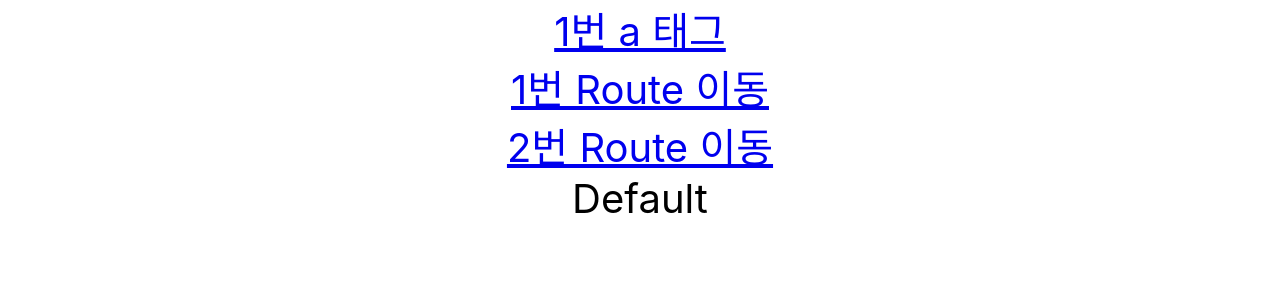
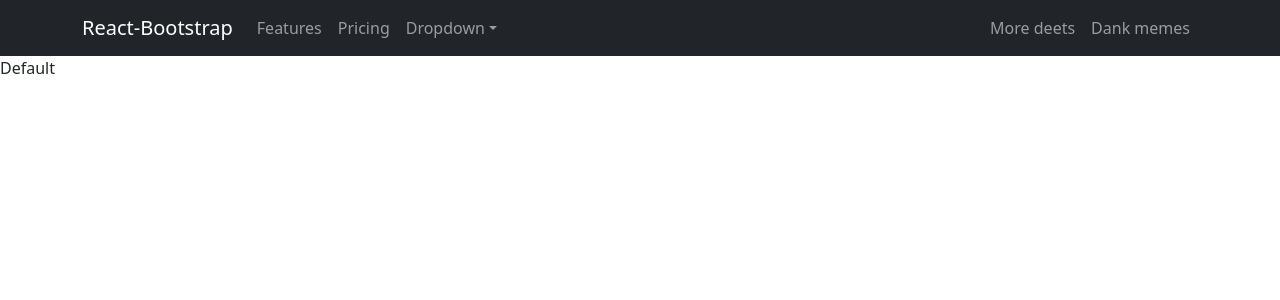
Before and after one commit to Betweak-Public-Lecture/jeonnam-nft-market-react, a React (Create React App) app: page /nft-market in a window 1280 px wide. Shown: the top 300 px of the page. Built offline with nearby package versions, Linux system fonts and the light colour scheme.

Commit message:
Apply bootstrap navbar

```diff
--- a/package.json
+++ b/package.json
@@ -6,7 +6,9 @@
     "@testing-library/jest-dom": "^5.11.4",
     "@testing-library/react": "^11.1.0",
     "@testing-library/user-event": "^12.1.10",
+    "bootstrap": "^5.0.2",
     "react": "^17.0.2",
+    "react-bootstrap": "^2.0.0-beta.4",
     "react-dom": "^17.0.2",
     "react-router-dom": "^5.2.0",
     "react-scripts": "4.0.3",
--- a/src/App.js
+++ b/src/App.js
@@ -1,30 +1,18 @@
 import logo from "./logo.svg";
-import "./App.css";
-import HelloWorld from "./components/HelloWorld";
-import CaptionImage from "./components/CaptionImage";
-import Blink from "./components/Blink";
-import BlinkBox from "./components/BlinkBox";
+// import "./App.css";
+import { BrowserRouter as Router, Switch, Route, Link } from "react-router-dom";
 
-import { BrowserRouter as Router, Switch, Route, Link } from "react-router-dom";
+import Navbar from "./components/Navbar";
 
 function App() {
   return (
     <Router>
-      <div style={{ textAlign: "center", fontSize: 40 }}>
-        <a href="/1">1번 a 태그</a>
-
-        <br />
-        <Link to="/1">1번 Route 이동</Link>
-        <br />
-        <Link to="/2">2번 Route 이동</Link>
-        <br />
-
-        <Switch>
-          <Route path="/1">Route1번</Route>
-          <Route path="/2">Route2번</Route>
-          <Route>Default</Route>
-        </Switch>
-      </div>
+      <Navbar />
+      <Switch>
+        <Route path="/1">Route1번</Route>
+        <Route path="/2">Route2번</Route>
+        <Route>Default</Route>
+      </Switch>
     </Router>
   );
 }
@@ -43,7 +31,7 @@
           imgSrc="http://www.h2news.kr/data/photos/20200101/art_15780333131476_8e8349.jpg"
           caption="이건 트럭입니다."
         /> */}
-        <BlinkBox text="깜빡이는 문자." />
+        {/* <BlinkBox text="깜빡이는 문자." /> */}
         {/* <Blink text="깜빡이는 문자." /> */}
       </header>
     </div>
--- a/src/components/Navbar.js
+++ b/src/components/Navbar.js
@@ -1,5 +1,42 @@
 import React from "react";
+// bootstrap import
+import {
+  Navbar as BSNavbar,
+  Container,
+  Nav,
+  NavDropdown,
+} from "react-bootstrap";
 
 export default function Navbar(props) {
-  return <nav>This is navbar</nav>;
+  return (
+    <BSNavbar collapseOnSelect expand="lg" bg="dark" variant="dark">
+      <Container>
+        <BSNavbar.Brand href="#home">React-Bootstrap</BSNavbar.Brand>
+        <BSNavbar.Toggle aria-controls="responsive-navbar-nav" />
+        <BSNavbar.Collapse id="responsive-navbar-nav">
+          <Nav className="me-auto">
+            <Nav.Link href="#features">Features</Nav.Link>
+            <Nav.Link href="#pricing">Pricing</Nav.Link>
+            <NavDropdown title="Dropdown" id="collasible-nav-dropdown">
+              <NavDropdown.Item href="#action/3.1">Action</NavDropdown.Item>
+              <NavDropdown.Item href="#action/3.2">
+                Another action
+              </NavDropdown.Item>
+              <NavDropdown.Item href="#action/3.3">Something</NavDropdown.Item>
+              <NavDropdown.Divider />
+              <NavDropdown.Item href="#action/3.4">
+                Separated link
+              </NavDropdown.Item>
+            </NavDropdown>
+          </Nav>
+          <Nav>
+            <Nav.Link href="#deets">More deets</Nav.Link>
+            <Nav.Link eventKey={2} href="#memes">
+              Dank memes
+            </Nav.Link>
+          </Nav>
+        </BSNavbar.Collapse>
+      </Container>
+    </BSNavbar>
+  );
 }
--- a/src/index.js
+++ b/src/index.js
@@ -1,11 +1,12 @@
 import React from "react";
 import ReactDOM from "react-dom";
-import "./index.css";
+
 import App from "./App";
 import reportWebVitals from "./reportWebVitals";
 
 import HelloWorld from "./components/HelloWorld";
 import reactDom from "react-dom";
+import "bootstrap/dist/css/bootstrap.min.css";
 
 ReactDOM.render(
   <React.StrictMode>
```
Also changed, not shown: 1 other file (tests, documents, lock files or other folders).
